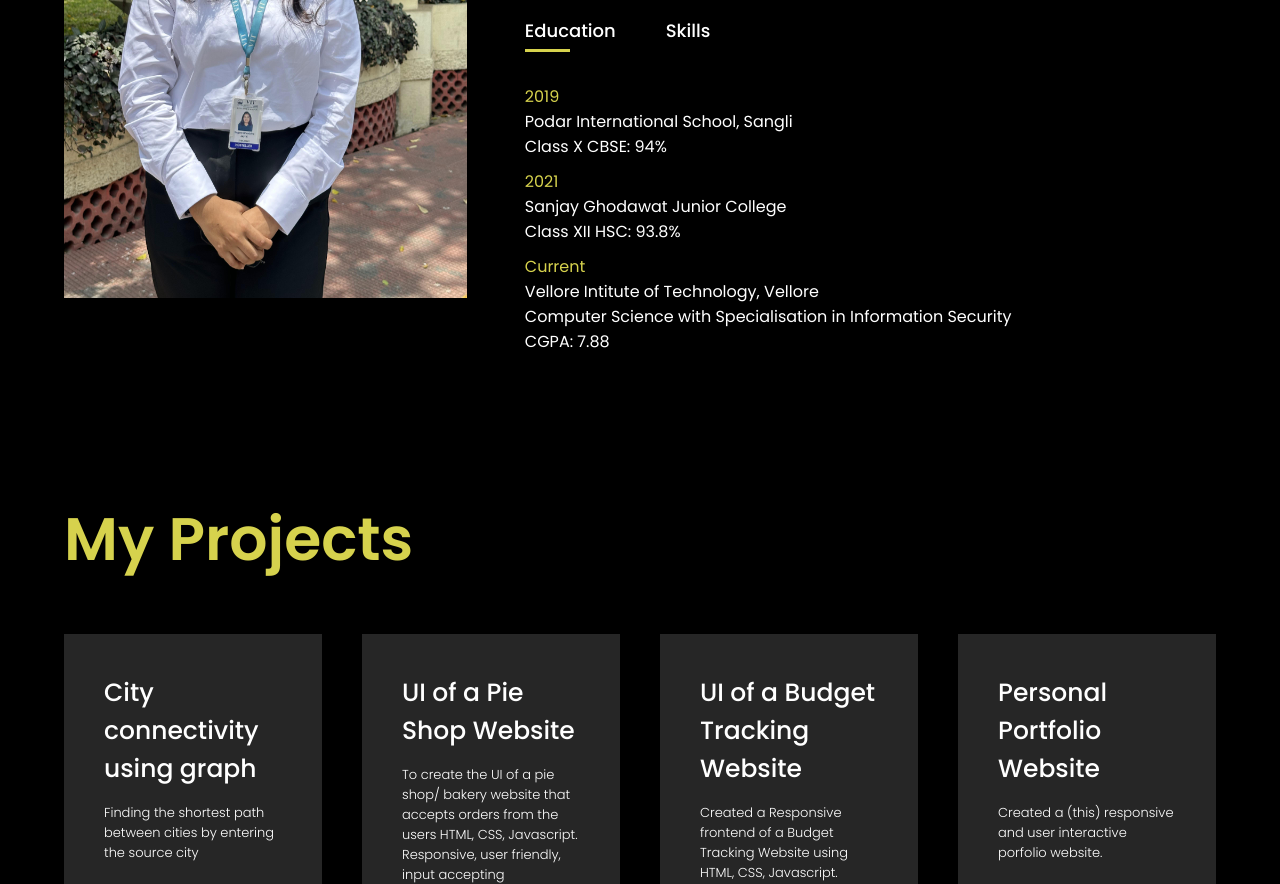
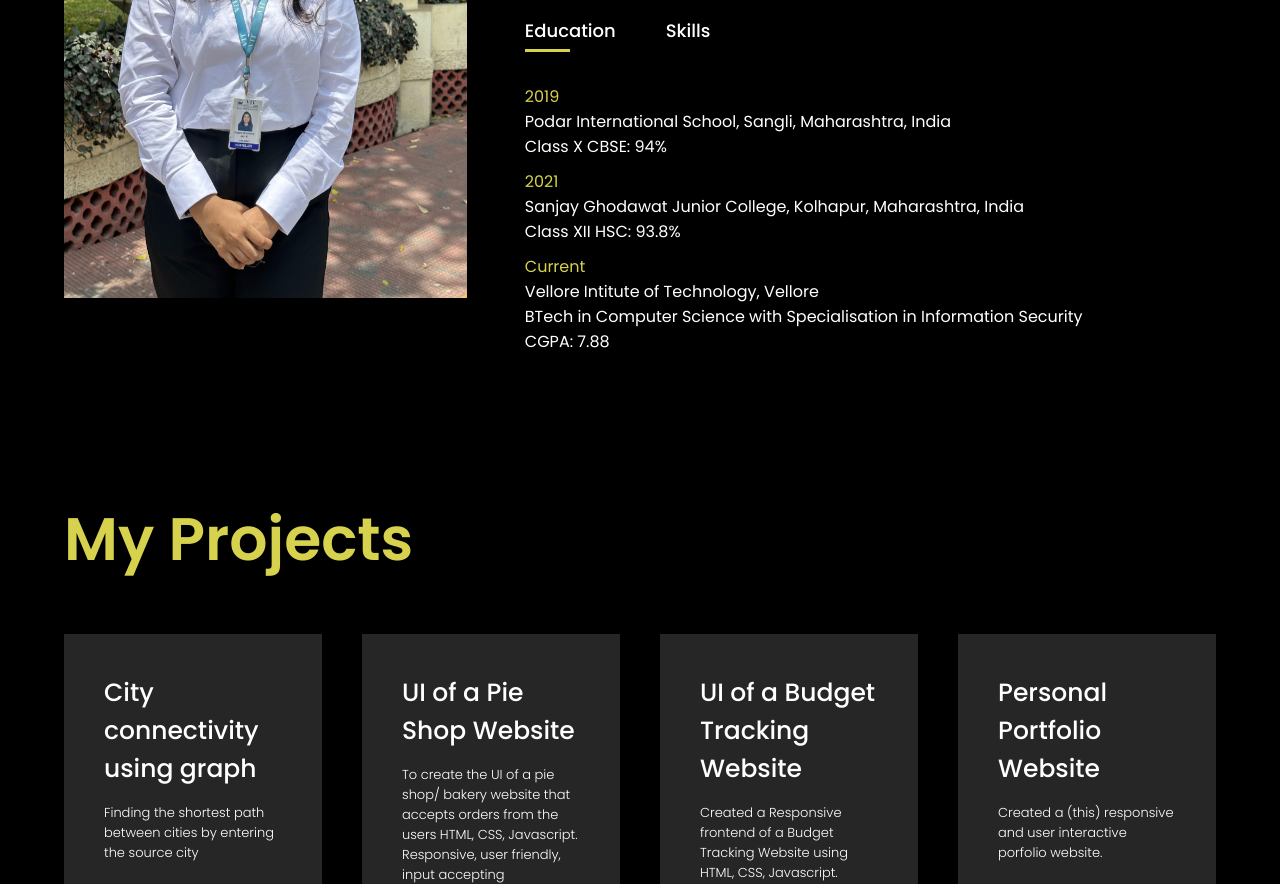
Before and after one commit to ShraddhaSagare28/Portfolio_Website, a plain HTML site: page index.html in a window 1280 px wide. Shown: the part 1183-2067 px from the top of the page. Drawn offline with Linux system fonts and the light colour scheme.

Commit message:
portfolio is updated

```diff
--- a/index.html
+++ b/index.html
@@ -56,9 +56,9 @@
 
                     <div class="tab-contents active-tab" id="Education">
                         <ul>
-                            <li><span>2019 </span><br> Podar International School, Sangli<br>Class X CBSE: 94%</li>
-                            <li><span>2021 </span><br> Sanjay Ghodawat Junior College<br>Class XII HSC: 93.8%</li>
-                            <li><span>Current</span><br> Vellore Intitute of Technology, Vellore<br>Computer Science with Specialisation in Information Security<br>CGPA: 7.88</li>
+                            <li><span>2019 </span><br> Podar International School, Sangli, Maharashtra, India<br>Class X CBSE: 94%</li>
+                            <li><span>2021 </span><br> Sanjay Ghodawat Junior College, Kolhapur, Maharashtra, India<br>Class XII HSC: 93.8%</li>
+                            <li><span>Current</span><br> Vellore Intitute of Technology, Vellore<br>BTech in Computer Science with Specialisation in Information Security<br>CGPA: 7.88</li>
 
                         </ul>
                     </div>
@@ -109,7 +109,7 @@
                 <div>
                     <h2>Personal Portfolio Website</h2>
                     <p>Created a (this) responsive and user interactive porfolio website.</p>
-                    <a href="https://www.youtube.com/watch?v=bqPD-YmXkr4">Learn more</a>
+                    <a href="https://github.com/ShraddhaSagare28/Portfolio_Website">Learn more</a>
                 </div>
             </div>
         </div>
```
